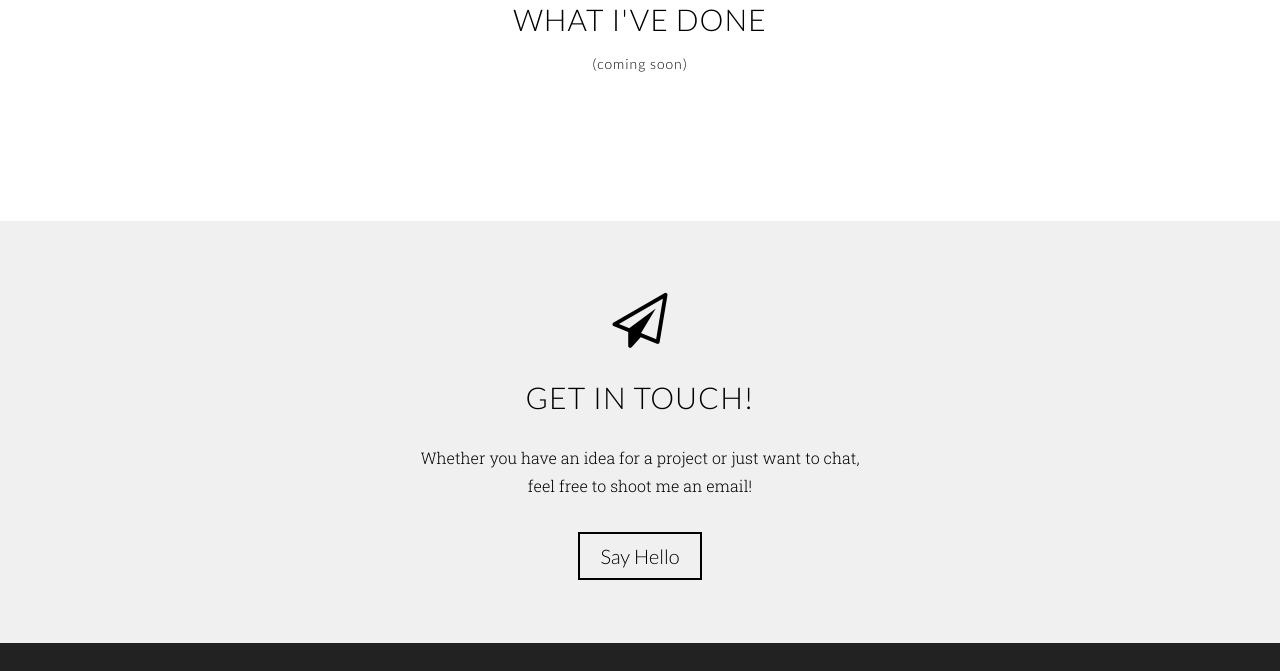
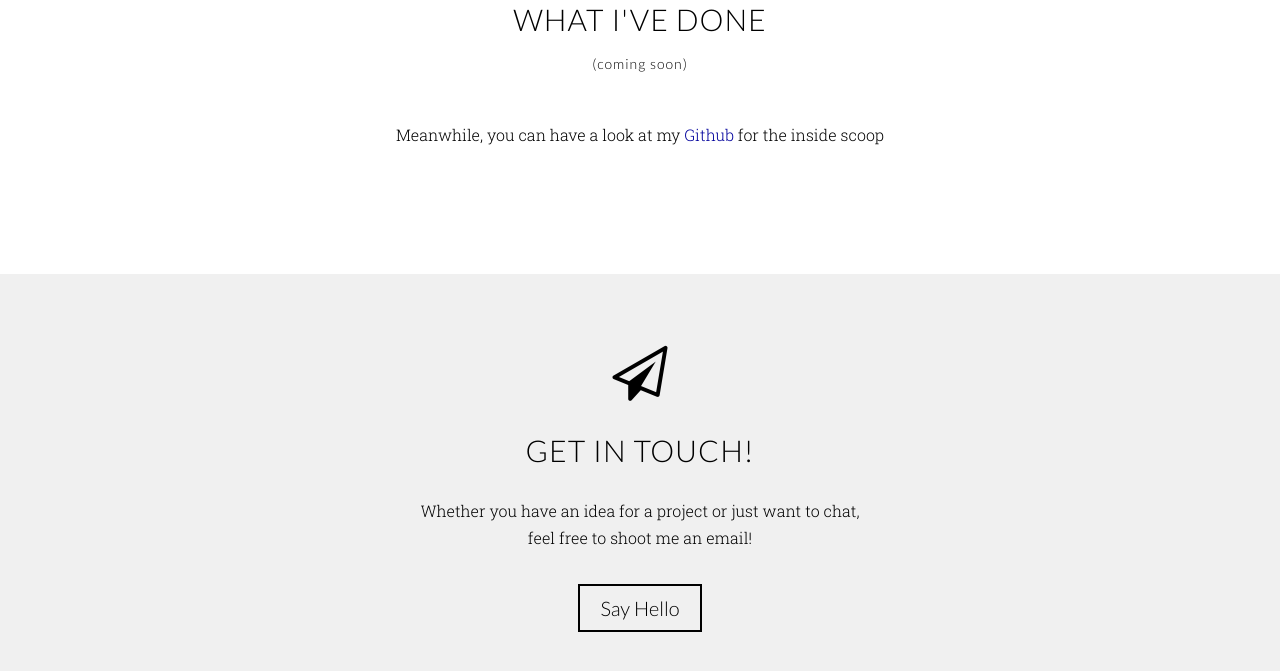
Before and after one commit to davymont/personal-website-davemont, a plain HTML site: page index.html in a window 1280 px wide. Shown: the part 3760-4431 px from the top of the page. Drawn offline with nearby package versions, Linux system fonts and the light colour scheme.

Commit message:
Update index.html links to live website

```diff
--- a/index.html
+++ b/index.html
@@ -242,6 +242,8 @@
                 <div class="col-lg-12 text-center">
                     <h2 class="section-heading">What I've Done</h2>
                     <h5 class="coming-soon">(coming soon)</h5>
+                    <p> Meanwhile, you can have a look at my  <a href="http://www.github.com/davymont" target="_blank">Github</a> for the inside scoop</p>
+
                 </div>
 
                 <div class="row portfolio-row">
```
